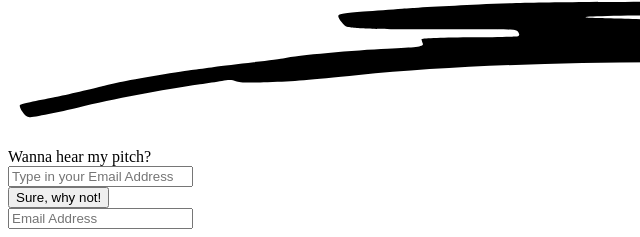
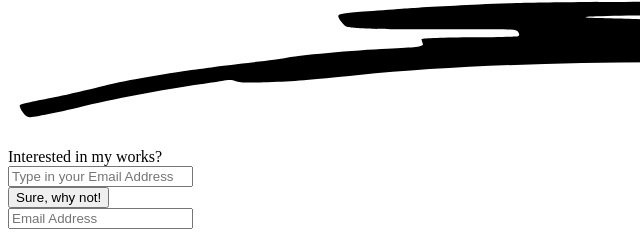
Before and after one commit to santdas36/portfolio, a website: page src/index.html in a window 1280 px wide. Shown: the part 3295-3532 px from the top of the page, 0-640 px from the left. Drawn offline with Linux system fonts and the light colour scheme.

Commit message:
Update index.html

```diff
--- a/src/index.html
+++ b/src/index.html
@@ -122,7 +122,7 @@ Give your <wbr/>business<wbr/> a boost, with Websites<wbr/> that <span class="hi
 <img src="./images/underline.svg" alt="underline" inline>
 </span>
 			</h1>
-			<span class="cool">Wanna hear my pitch?</span>
+			<span class="cool">Interested in my works?</span>
 			<form class="hero-form desktop">
 				<input type="email" aria-label="email address" name="email" class="email" class="inputElem" placeholder="Type in your Email Address" required/>
 				<div class="buttons send">
```
